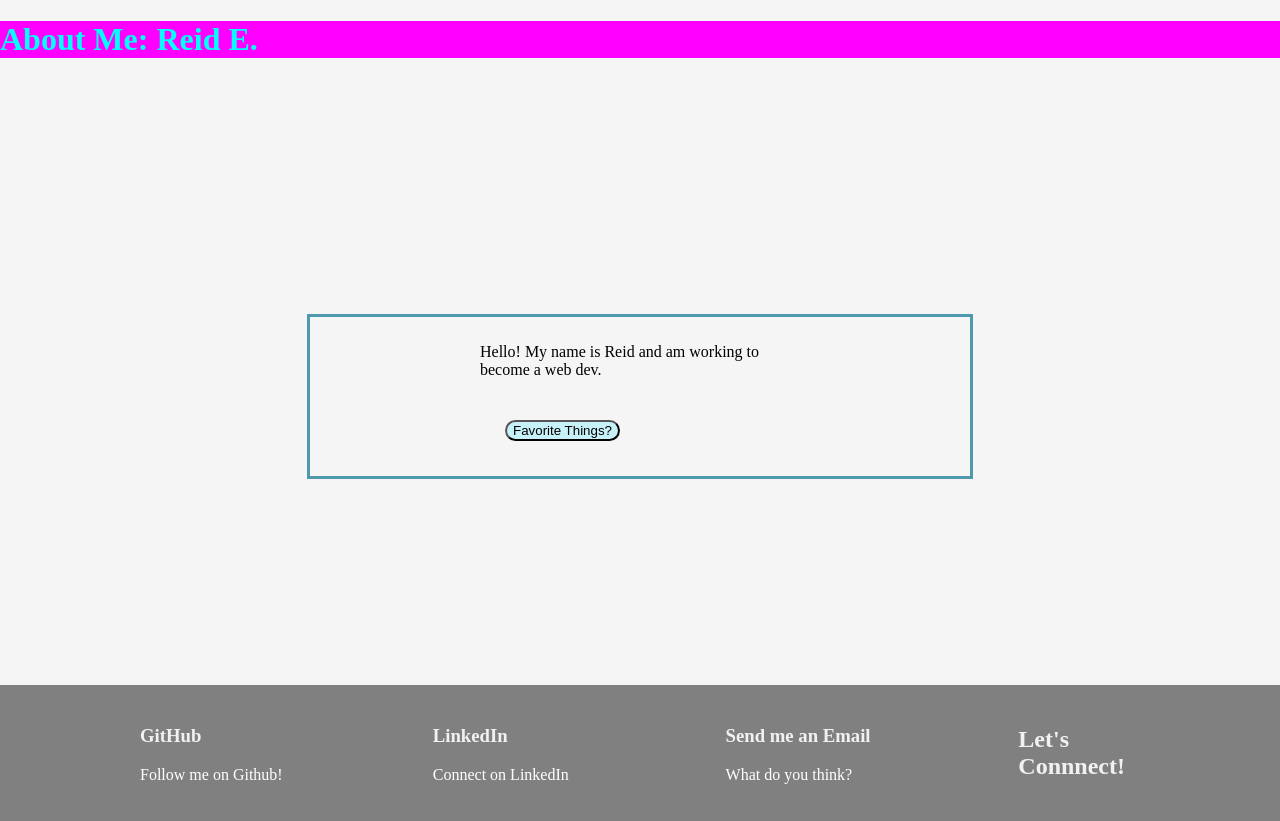
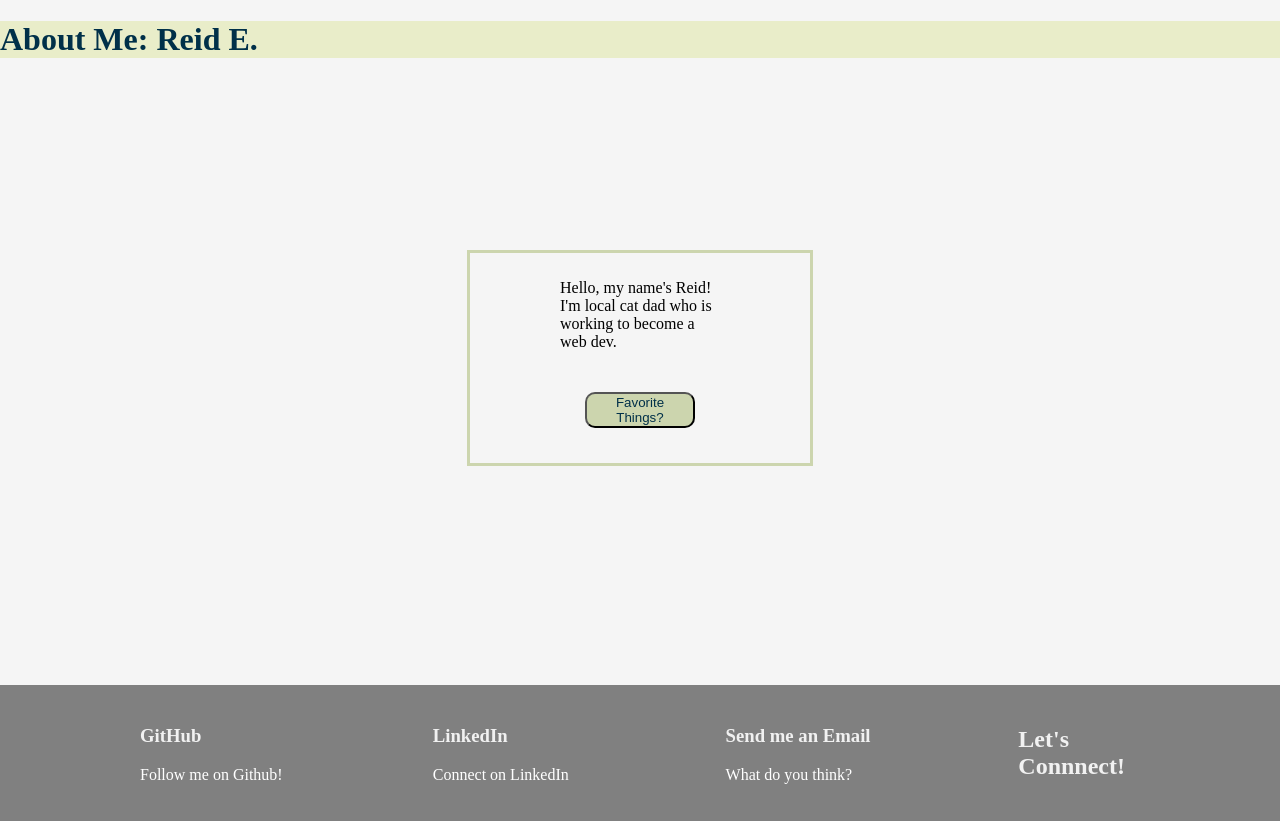
Before and after one commit to michaelcpuckett/aboutme-jan2024, a website: page people/reide/index.html in a window 1280 px wide. Drawn offline with Linux system fonts and the light colour scheme.

Commit message:
updated stylesheet and content

```diff
--- a/people/reide/index.html
+++ b/people/reide/index.html
@@ -15,7 +15,7 @@
           <div class="bigBox">
           <div class="box">
           <p>
-            Hello! My name is Reid and am working to become a web dev.
+            Hello, my name's Reid! I'm local cat dad who is working to become a web dev.
           </p>
         </div>
         <div class="box">
--- a/people/reide/styles.css
+++ b/people/reide/styles.css
@@ -3,13 +3,14 @@ body {
   background-color: whitesmoke;
   min-height: 100vh;
   position: relative;
+  overflow: hidden;
 }
 
 h1 {
-  color: cyan;
+  color: #003049;
 }
 header {
-  background-color: magenta;
+  background-color: #e9edc9;
 }
 .box {
   display: flex;
@@ -18,13 +19,16 @@ header {
 }
 button {
   margin: 25px;
-  border-radius: 15px;
-  box-shadow: 9 3 2 2px rgba(0, 149, 255, 0.15);
-  background-color: rgba(95, 230, 255, 0.3);
+  border-radius: 10px;
+  box-shadow: 9 3 2 2px rgba(204, 200, 170, 0.15);
+  background-color: #ccd5ae;
+  animation-duration: 2.5s;
+  animation-name: fadeIn;
+  color: #003049;
 }
 button:hover {
-  background-color: magenta;
-  color: cyan;
+  background-color: #00c0ff;
+  color: #fefae0;
 }
 a {
   text-decoration: none;
@@ -84,8 +88,32 @@ a:hover {
 }
 .bigBox {
   margin: auto;
-  width: 50%;
-  border: 3px solid rgb(78, 153, 174);
+  width: 25%;
+  border: 3px solid #ccd5ae;
   padding: 10px;
-  margin-top: 20%;
+  margin-top: 15%;
 }
+p,
+h1 {
+  animation-duration: 2s;
+  animation-name: slidein;
+}
+
+@keyframes slidein {
+  from {
+    margin-left: 100%;
+    width: 300%;
+  }
+  to {
+    margin-left: 0%;
+    width: 100%;
+  }
+}
+@keyframes fadeIn {
+  from {
+    opacity: 0;
+  }
+  to {
+    opacity: 1;
+  }
+}
```
